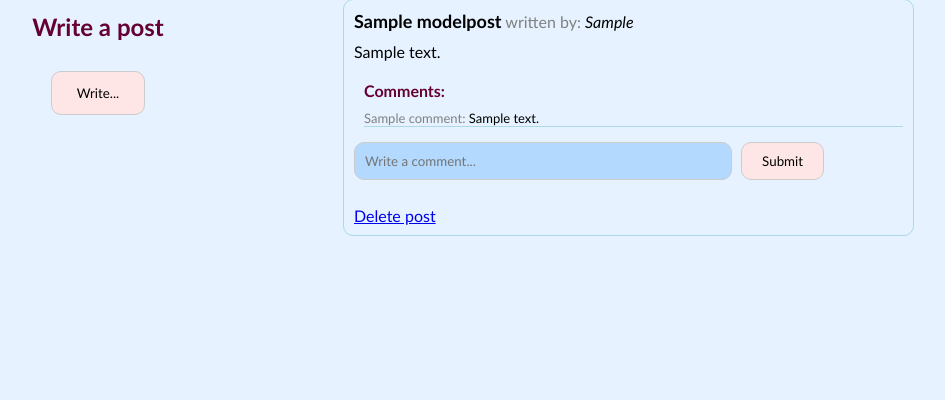
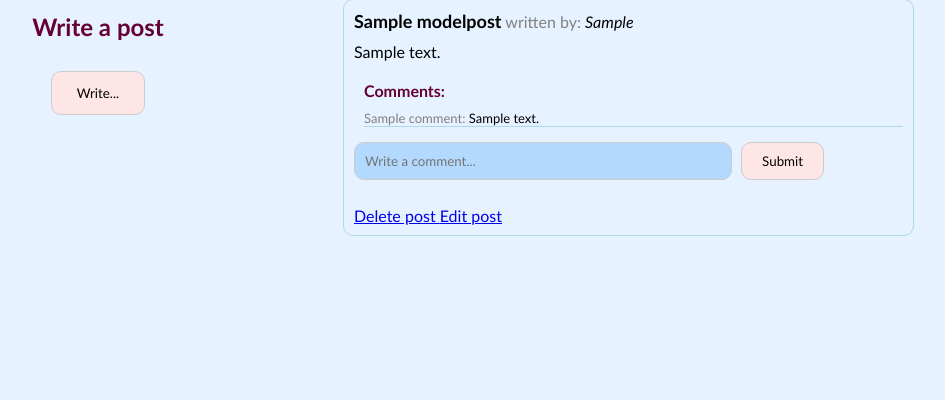
Before and after one commit to Jendzej/authenticationapp, a Django app: page /posts/ in a window 1280 px wide. Shown: the part 223-623 px from the top of the page, without its empty margins (110-1055 px from the left). Run offline with Django 4.2, Linux system fonts and the light colour scheme; a user stored in the database is signed in; tables that the repository leaves empty hold one stand-in row (values such as "Sample post").

Commit message:
Adding post editing

```diff
--- a/mainapp/posts/urls.py
+++ b/mainapp/posts/urls.py
@@ -5,6 +5,6 @@ from . import views
 urlpatterns = [
     path('', views.posts_page, name='posts'),
     path('add/', views.adding_post, name='add'),
-    path('edit/', views.edit_post, name='edit'),
-    path('delete/(?<post_id>[0-9]+)$', views.delete_post, name='delete')
+    path('edit/<post_id>', views.edit_post, name='edit'),
+    path('delete/<post_id>', views.delete_post, name='delete')
 ]
--- a/mainapp/posts/views.py
+++ b/mainapp/posts/views.py
@@ -47,34 +47,33 @@ def adding_post(request):
     return render(request, 'posts/posts_add.html', context=form_context)
 
 
-def edit_post(request):
-    """configuration of editing posts page"""
-    if request.method == "PUT":
-        form = PostForm(request.PUT)
-        if form.is_valid():
-            form = form.save(commit=False)
-            form.save()
-            return redirect('posts')
-
-    else:
-        form = PostForm()
-
-    add_form_context = {
-        'form': form
-    }
-    return render(request, 'posts/posts_edit.html', context=add_form_context)
-
-
 def delete_post(request, post_id=None):
     """configuration of deleting posts page"""
     post_to_delete = ModelPost.objects.get(id=post_id)
     if request.method == "POST":
         post_to_delete.delete()
         return redirect('posts')
-    elif "button_no" in str(request):
+    if "button_no" in str(request):
         return redirect('posts')
     context = {
         'post_id': post_id,
         'post_to_delete': post_to_delete
     }
     return render(request, 'posts/posts_delete.html', context)
+
+
+def edit_post(request, post_id=None):
+    """configuration of editing posts page"""
+    post_to_edit = ModelPost.objects.get(id=post_id)
+    if request.method != "POST":
+        post_form = PostForm(instance=post_to_edit)
+
+    else:
+        post_form = PostForm(instance=post_to_edit, data=request.POST)
+        if post_form.is_valid():
+            post_form.save()
+            return redirect('posts')
+    context = {
+        'post_form': post_form
+    }
+    return render(request, 'posts/posts_edit.html', context)
--- a/mainapp/templates/posts/posts_delete.html
+++ b/mainapp/templates/posts/posts_delete.html
@@ -21,8 +21,6 @@
                     Yes
             </button>
         </form>
-    </div>
-    <div style="margin: auto; text-align: center;">
         <form method="get">
             <input type="hidden" value="no" name="button_no">
             <button type="submit">
--- a/mainapp/templates/posts/posts_index.html
+++ b/mainapp/templates/posts/posts_index.html
@@ -54,6 +54,9 @@
                     <a href="{% url 'delete' post.id %}">
                         Delete post
                     </a>
+                    <a href="{% url 'edit' post.id %}">
+                        Edit post
+                    </a>
                 </div>
 
 
```
Also changed, not shown: mainapp/templates/posts/posts_edit.html (+5 -5 lines).
